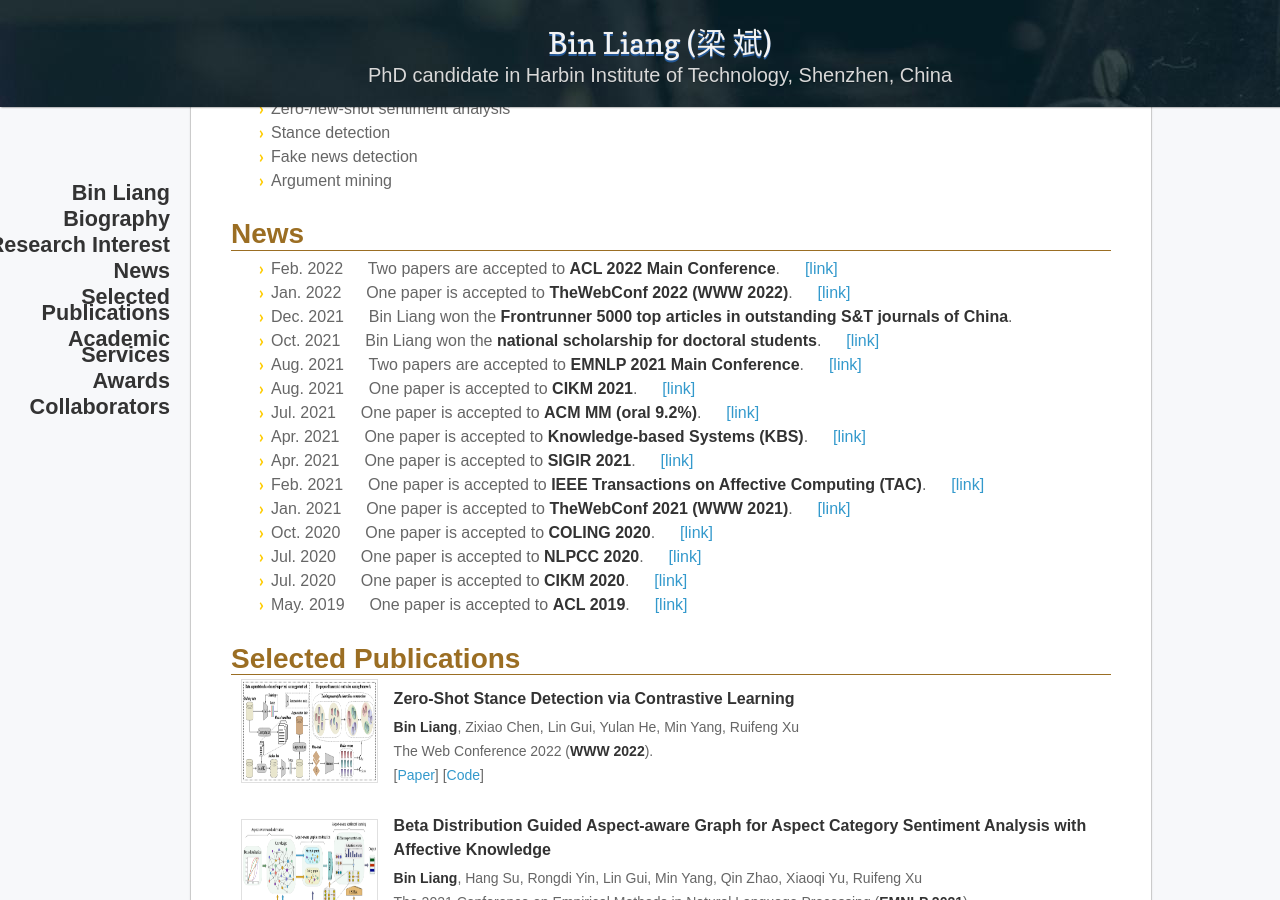
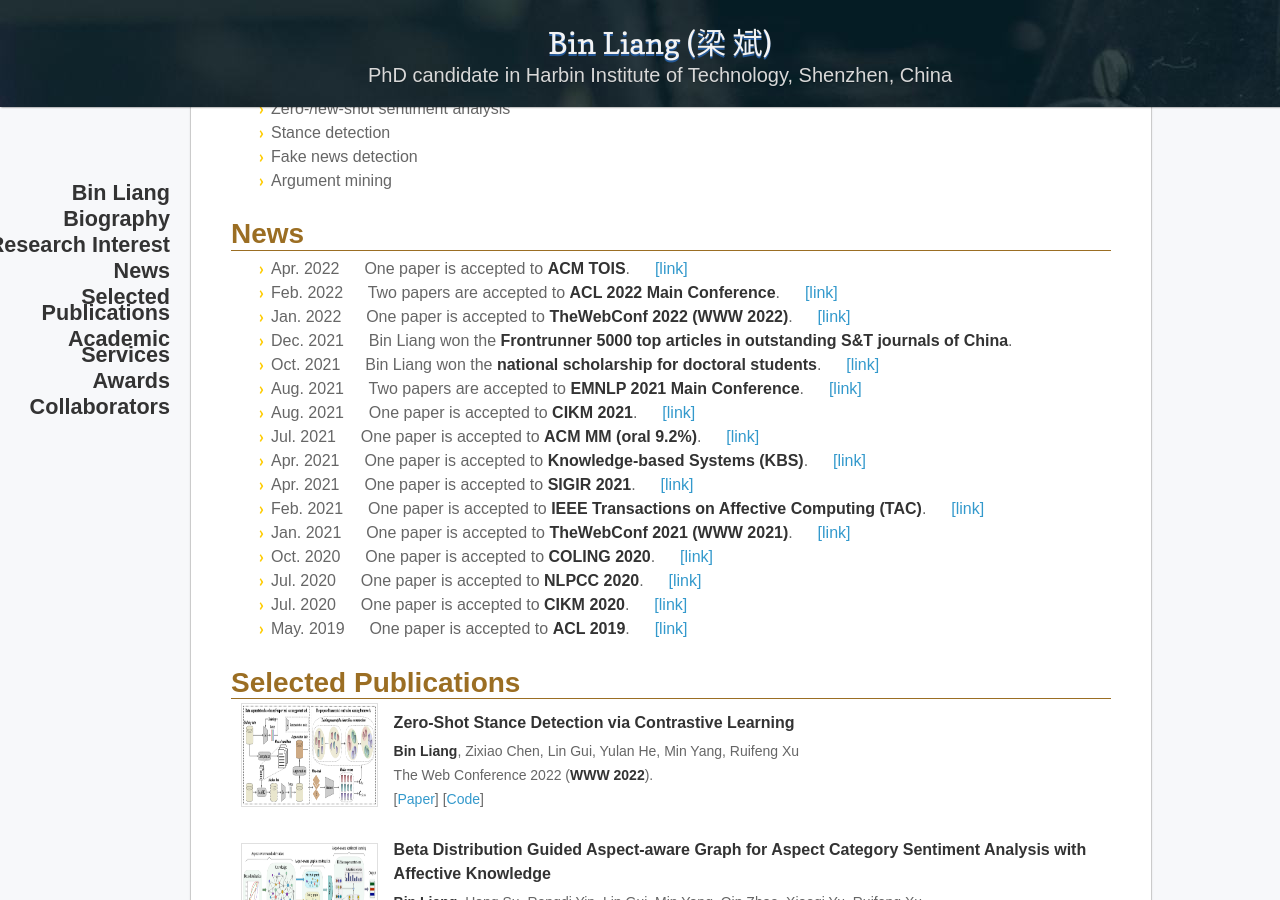
Before and after one commit to BinLiang-NLP/BinLiang-NLP.github.io, a Jekyll site: the page built from index.md, in a window 1280 px wide and 900 px high, scrolled down 754 px. Built offline with Jekyll 4.4.1, drawn with Linux system fonts in a browser that asks for light colours; nearby versions of some CDN libraries; our own code applies the rules of GitHub Pages for plain Markdown files.

Commit message:
Update index.md

```diff
--- a/index.md
+++ b/index.md
@@ -52,6 +52,7 @@
     <td width="100%">
       <h2>News</h2>
 <ul>
+<li>Apr. 2022 &emsp; One paper is accepted to <strong>ACM TOIS</strong>. &emsp; <a href="http://www.hitsz-hlt.com/2198-2/" target="_blank">[link]</a> </li>
 <li>Feb. 2022 &emsp; Two papers are accepted to <strong>ACL 2022 Main Conference</strong>. &emsp; <a href="http://www.hitsz-hlt.com/%e7%a0%94%e7%a9%b6%e7%bb%84%e4%ba%94%e7%af%87%e8%ae%ba%e6%96%87%e8%8e%b7acl-2022%e4%b8%bb%e4%bc%9a%e5%bd%95%e5%8f%96/" target="_blank">[link]</a> </li>
 <li>Jan. 2022 &emsp; One paper is accepted to <strong>TheWebConf 2022 (WWW 2022)</strong>. &emsp; <a href="https://mp.weixin.qq.com/s/Sw-AymjRCbS7JPcacJ4Ykw" target="_blank">[link]</a> </li>
 <li>Dec. 2021 &emsp; Bin Liang won the <strong>Frontrunner 5000 top articles in outstanding S&T journals of China</strong>.</li>
@@ -290,7 +291,9 @@ Ruifeng Xu<br>
 <body><a href="https://clustrmaps.com/site/1bk2o"  title="Visit tracker"><img src="//www.clustrmaps.com/map_v2.png?d=i4DNhWOIK9RnvpW3FT3L0ObAof0aCZxFdc-nRpZwpJw&cl=ffffff" /></a></body>
 -->
 
+<!--
 <body><a href='https://clustrmaps.com/site/1bk2o'  title='Visit tracker'><img src='//clustrmaps.com/map_v2.png?cl=ffffff&w=388&t=tt&d=i4DNhWOIK9RnvpW3FT3L0ObAof0aCZxFdc-nRpZwpJw&co=4f4e65&ct=ffffff'/></a></body>
+-->
 
 <!--
 <body><a href="https://info.flagcounter.com/d2N3"><img src="https://s05.flagcounter.com/map/d2N3/size_s/txt_000000/border_CCCCCC/pageviews_0/viewers_0/flags_0/" alt="Flag Counter" border="0"></a></body>
```
